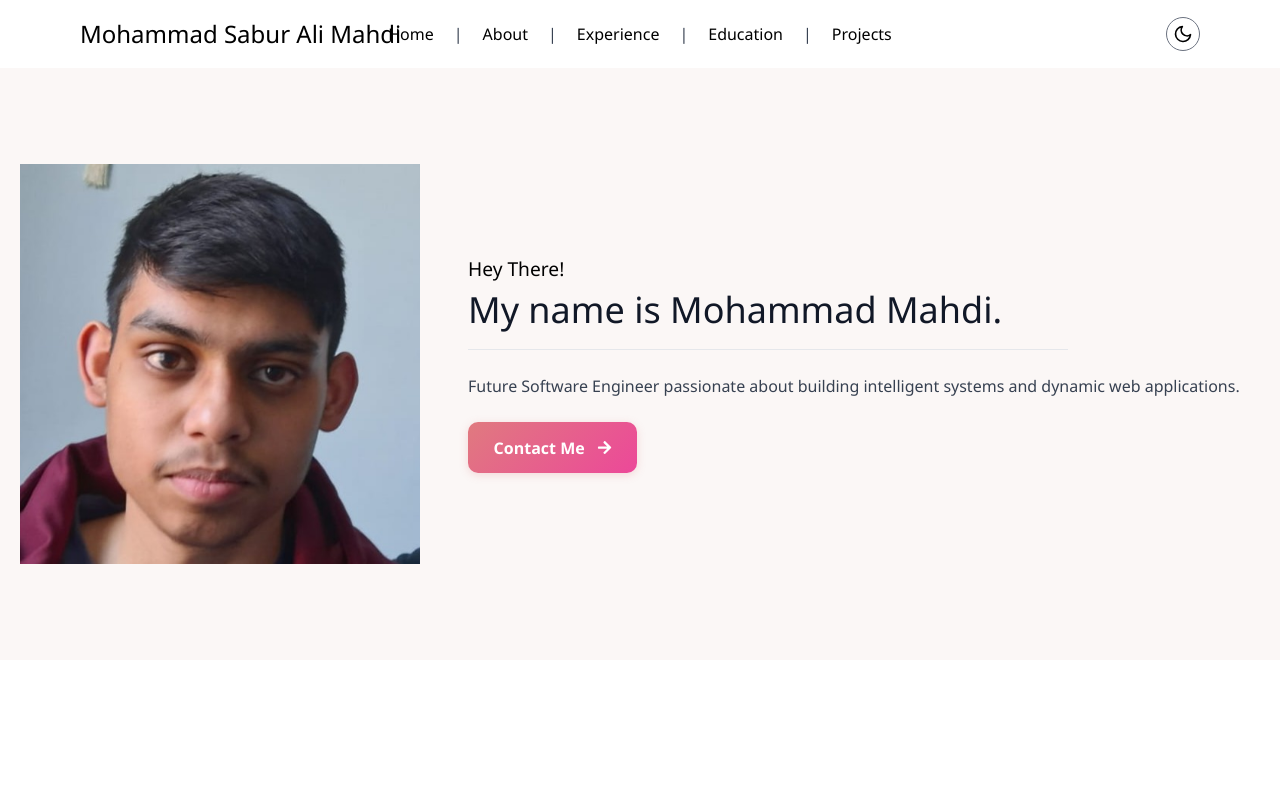
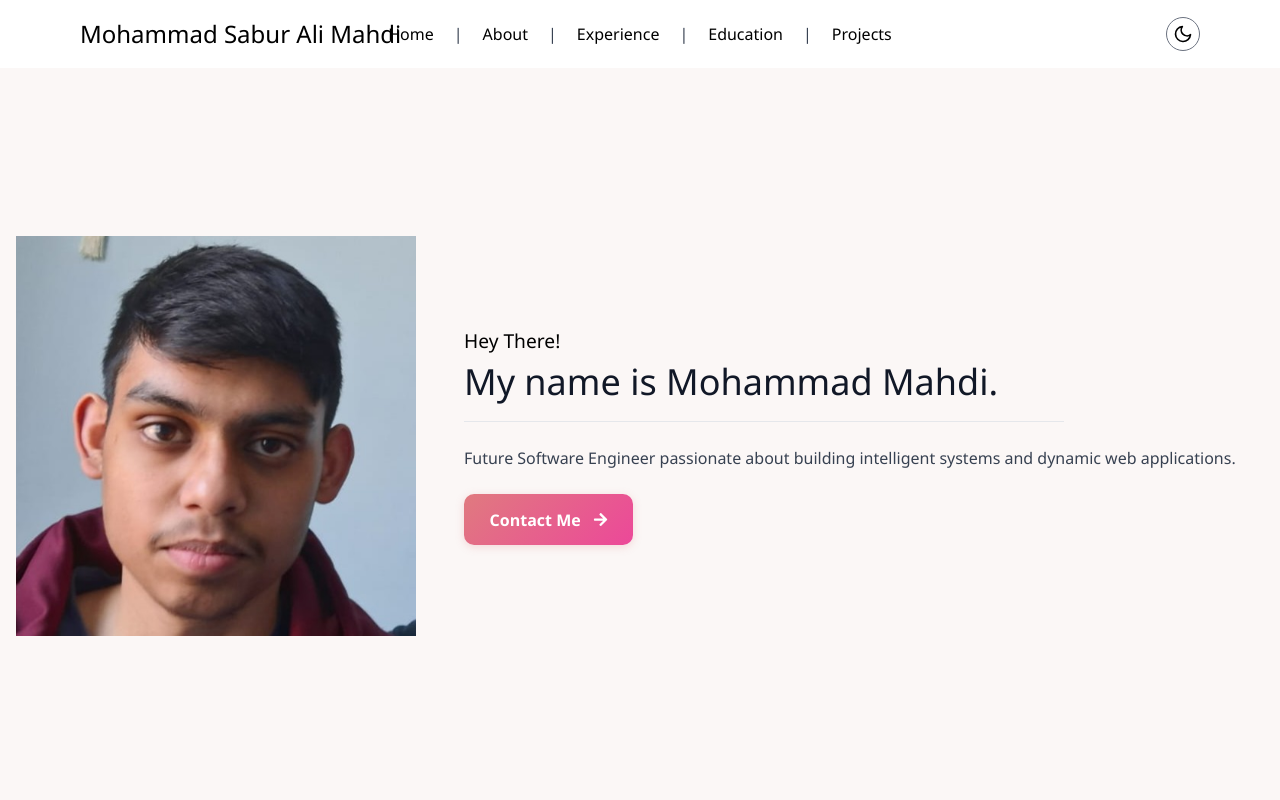
Before and after one commit to MohammadMahdi10/Mohammad-Portfolio-Website, a React (Vite) app: page / in a window 1280 px wide. Shown: the top 800 px of the page. Built offline with nearby package versions, Linux system fonts and the light colour scheme.

Commit message:
fixed centering issues on intro section

```diff
--- a/src/components/Intro/Intro.css
+++ b/src/components/Intro/Intro.css
@@ -6,6 +6,10 @@
 .intro-section {
   background: #fbf7f6;
   padding: 2rem;
+  min-height: calc(100vh - 4rem);
+  display: flex;
+  align-items: center;
+  justify-content: center;
 }
 
 .intro-content {
@@ -62,21 +66,16 @@
 
 .intro-contact-link {
   margin-top: 1.5rem;
-
   display: inline-flex;
   align-items: center;
   justify-content: center;
   gap: 0.75rem;
-
   padding: 0.85rem 1.6rem;
   border-radius: 10px;
-
   background: linear-gradient(135deg, #e07a7f, #ec4899);
   color: white;
-
   font-weight: 600;
   text-decoration: none;
-
   box-shadow: 0 2px 8px rgba(224, 122, 127, 0.25);
   transition: transform 0.3s ease, box-shadow 0.3s ease, gap 0.3s ease;
 }
@@ -132,7 +131,12 @@
 @media (min-width: 768px) {
   .intro-content {
     flex-direction: row;
-    margin-right: 17.5rem;
+    justify-content: center;
+    align-items: center;
+    width: 100%;
+    max-width: 90rem;
+    margin-left: auto;
+    margin-right: 18rem;
   }
 
   .intro-image {
```
